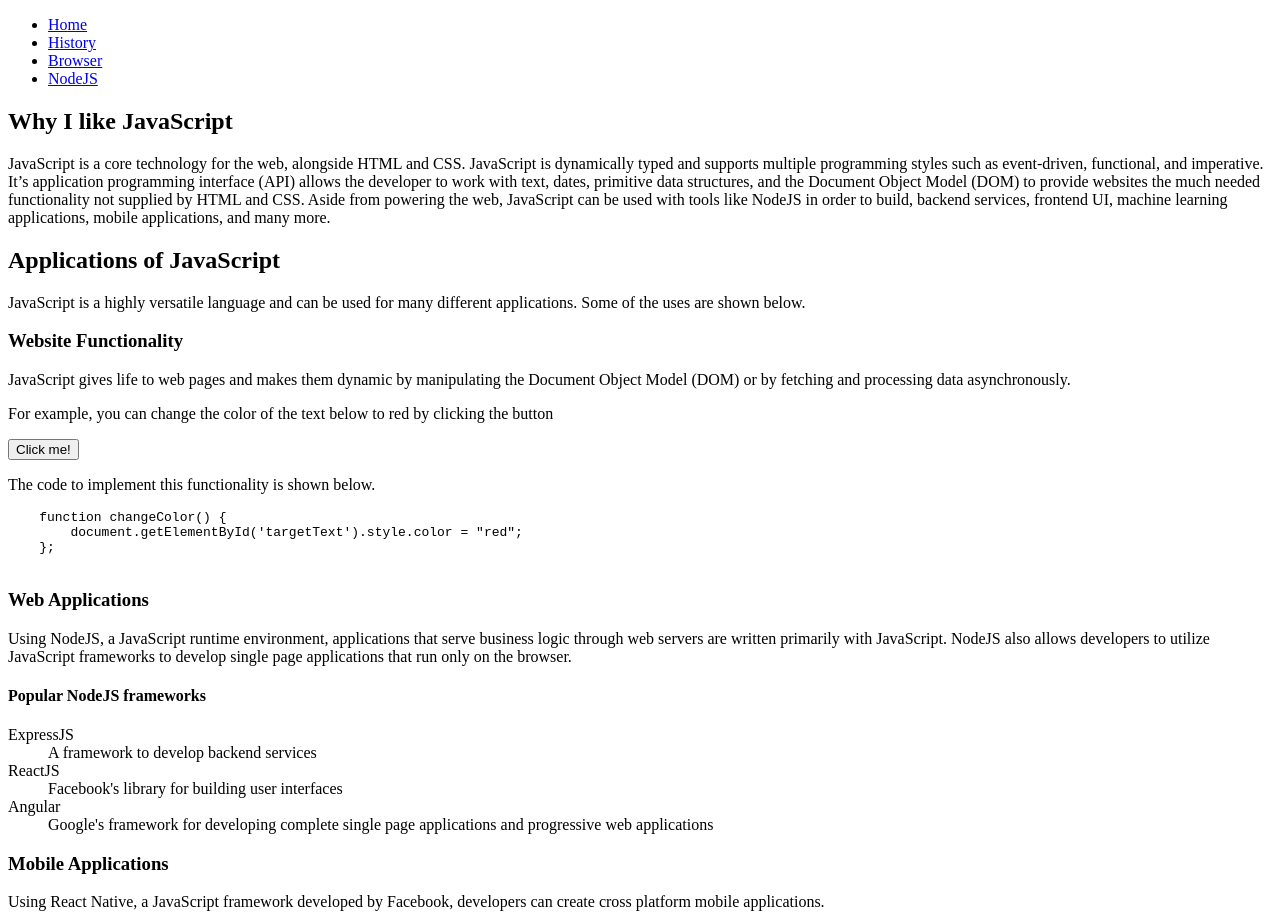
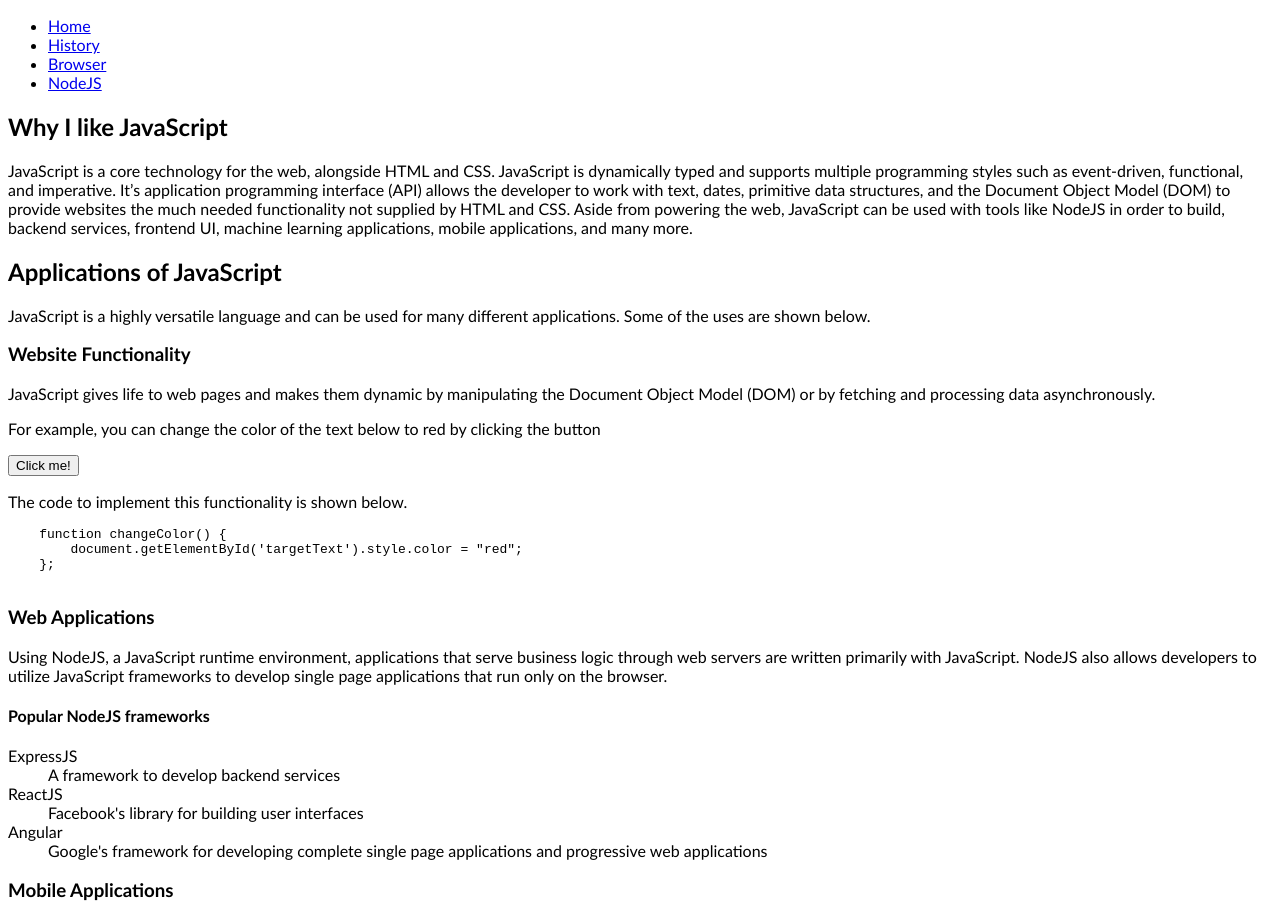
Before and after one commit to navarrojandg/navarrojandg.github.io, a website: page index.html in a window 1280 px wide. Shown: the top 914 px of the page. Drawn offline with Linux system fonts and the light colour scheme.

Commit message:
added basic global font

```diff
--- a/assets/styles.css
+++ b/assets/styles.css
@@ -1,3 +1,3 @@
-.main {
-    display: block;
+html, body {
+    font-family:'Gill Sans', 'Gill Sans MT', Calibri, 'Trebuchet MS', sans-serif
 }
```
